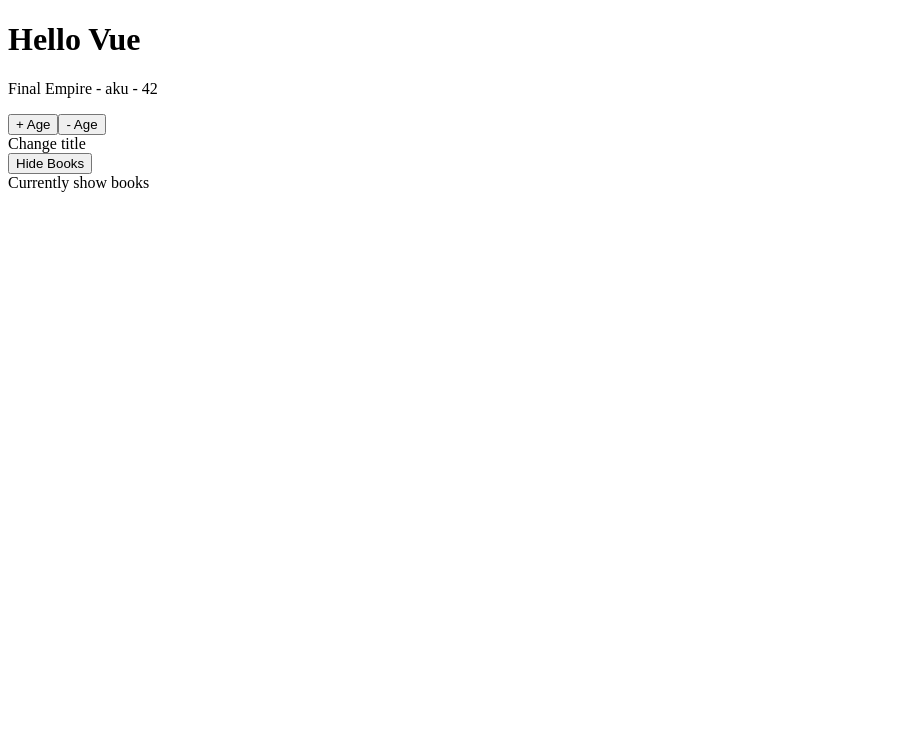
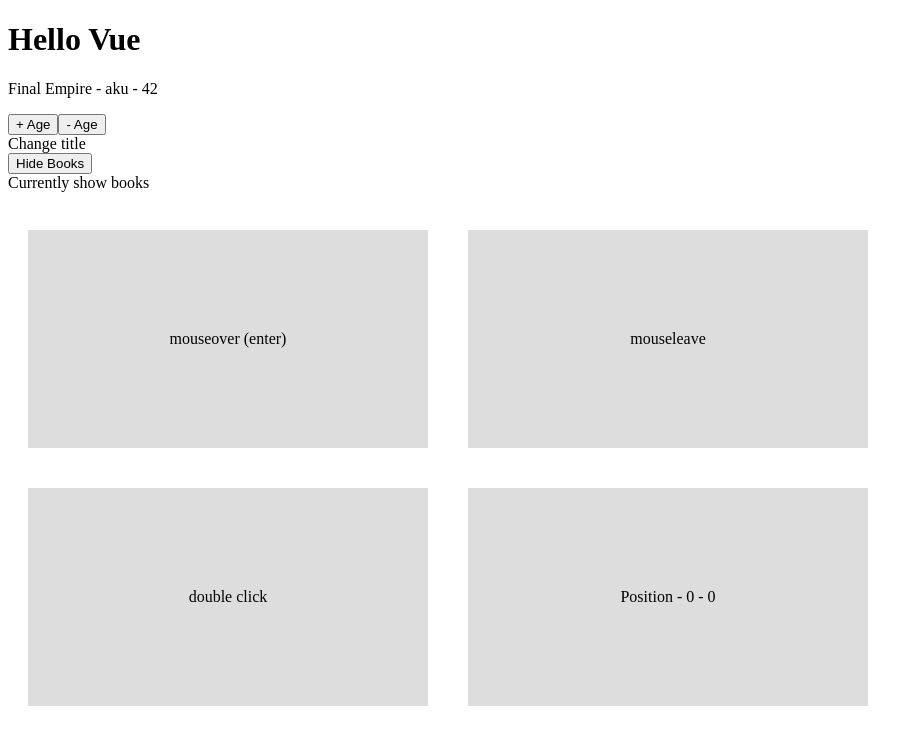
Before and after one commit to mrhanafi/vue, a plain HTML site: page tuto1/index.html in a window 1280 px wide. Shown: the whole page, without its empty margins (0-923 px from the left). Drawn offline with nearby package versions, Linux system fonts and the light colour scheme.

Commit message:
other mouse events

```diff
--- a/tuto1/app.js
+++ b/tuto1/app.js
@@ -5,7 +5,9 @@ const app = Vue.createApp({
             showBooks: true,
             title: 'Final Empire',
             author: 'aku',
-            age: 42
+            age: 42,
+            x: 0,
+            y: 0
         }
     },
     methods: {
@@ -15,6 +17,16 @@ const app = Vue.createApp({
         },
         toggleBooks(){
             this.showBooks = !this.showBooks
+        },
+        handleEvent(e,data){
+            console.log(e,e.type)
+            if(data){
+                console.log(data)
+            }
+        },
+        handleMouseMove(e){
+            this.x = e.offsetX;
+            this.y = e.offsetY;
         }
     },
 });
--- a/tuto1/index.html
+++ b/tuto1/index.html
@@ -6,6 +6,16 @@
     <meta name="viewport" content="width=device-width, initial-scale=1.0">
     <script src="https://unpkg.com/vue@3.0.2"></script>
     <title>Learning Vue</title>
+    <style>
+        .box {
+            padding: 100px 0;
+            width: 400px;
+            text-align: center;
+            background: #ddd;
+            margin: 20px;
+            display: inline-block;
+        }
+    </style>
 </head>
 <body>
     <h1>Hello Vue</h1>
@@ -26,6 +36,14 @@
         </button>
 
         <div v-show="showBooks">Currently show books</div>
+
+        <br>
+
+        <!-- mouse event-->
+        <div class="box" @mouseover="handleEvent($event,5)">mouseover (enter)</div>
+        <div class="box" @mouseleave="handleEvent">mouseleave</div>
+        <div class="box" @dblclick="handleEvent">double click</div>
+        <div class="box" @mousemove="handleMouseMove">Position - {{ x }} - {{ y }}</div>
     </div>
     <script src="app.js"></script>
 </body>
```
